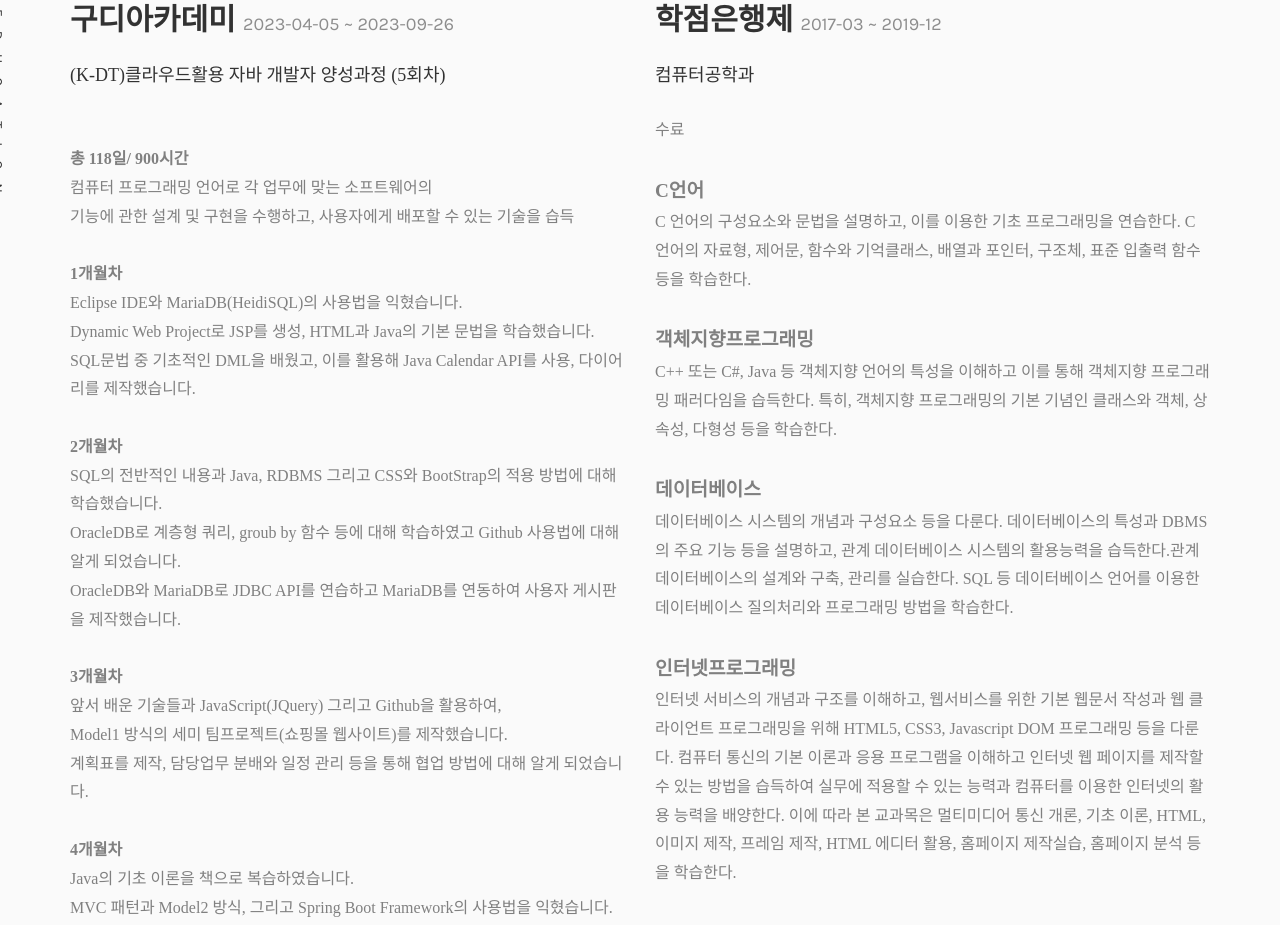
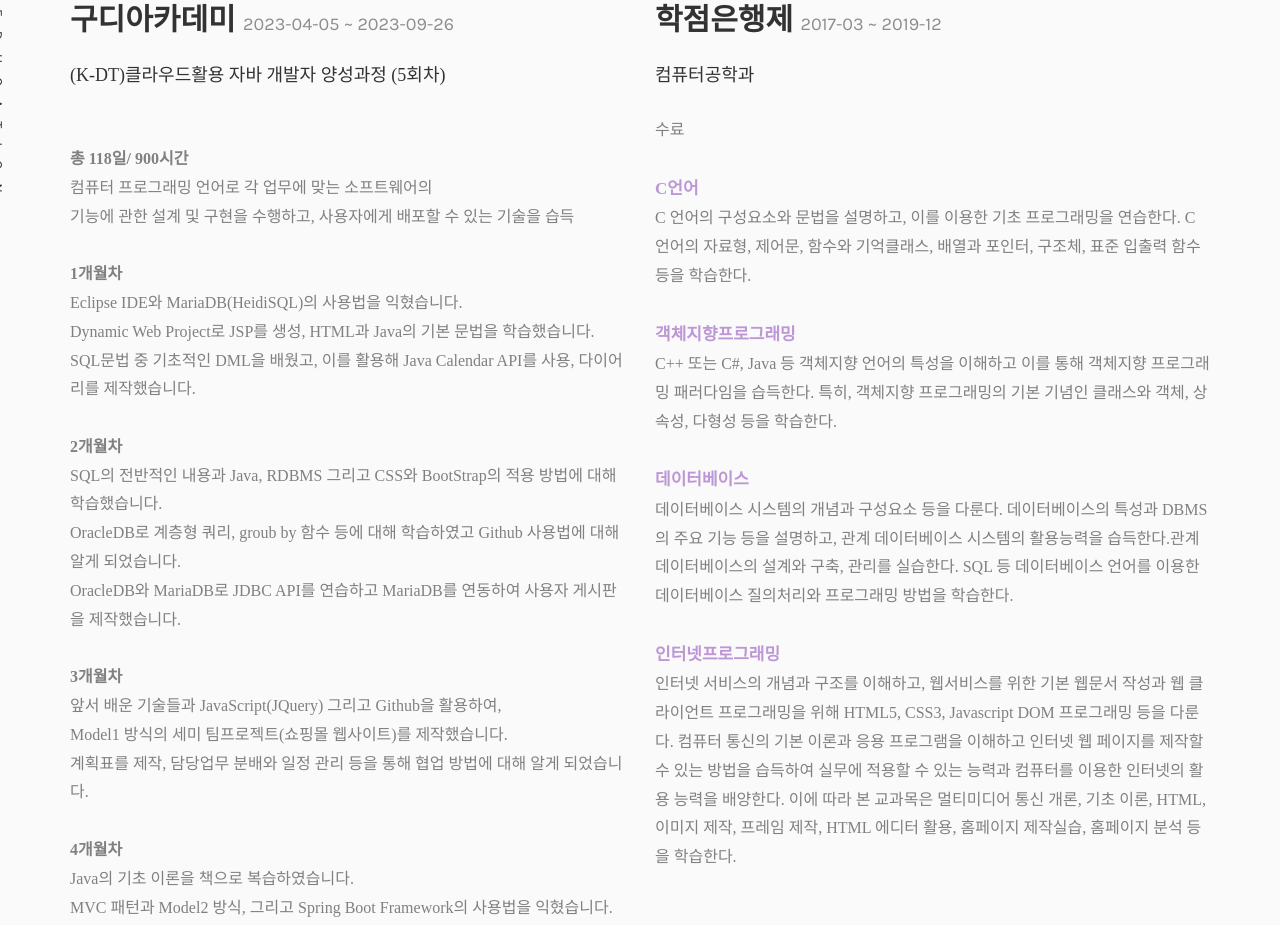
Before and after one commit to JaesungLee01/JaesungLee01.github.io, a plain HTML site: page index.html in a window 1280 px wide. Shown: the part 1323-2248 px from the top of the page. Drawn offline with nearby package versions, Linux system fonts and the light colour scheme; a script that the page names is missing; a web font is replaced by a local one.

Commit message:
스타일 수정

```diff
--- a/index.html
+++ b/index.html
@@ -218,16 +218,16 @@
 											<p>
 												수료<br>
 												<br>
-												<strong  style="font-size: 120%">C언어</strong><br>
+												<strong class="s-title">C언어</strong><br>
 												C 언어의 구성요소와 문법을 설명하고, 이를 이용한 기초 프로그래밍을 연습한다. C 언어의 자료형, 제어문, 함수와 기억클래스, 배열과 포인터, 구조체, 표준 입출력 함수 등을 학습한다.<br>
 												<br>
-												<strong  style="font-size: 120%">객체지향프로그래밍</strong><br>
+												<strong class="s-title">객체지향프로그래밍</strong><br>
 												C++ 또는 C#, Java 등 객체지향 언어의 특성을 이해하고 이를 통해 객체지향 프로그래밍 패러다임을 습득한다. 특히, 객체지향 프로그래밍의 기본 기념인 클래스와 객체, 상속성, 다형성 등을 학습한다.<br>
 												<br>
-												<strong  style="font-size: 120%">데이터베이스</strong><br>
+												<strong class="s-title">데이터베이스</strong><br>
 												데이터베이스 시스템의 개념과 구성요소 등을 다룬다. 데이터베이스의 특성과 DBMS의 주요 기능 등을 설명하고, 관계 데이터베이스 시스템의 활용능력을 습득한다.관계 데이터베이스의 설계와 구축, 관리를 실습한다. SQL 등 데이터베이스 언어를 이용한 데이터베이스 질의처리와 프로그래밍 방법을 학습한다.<br>
 												<br>
-												<strong  style="font-size: 120%">인터넷프로그래밍</strong><br>
+												<strong class="s-title">인터넷프로그래밍</strong><br>
 												인터넷 서비스의 개념과 구조를 이해하고, 웹서비스를 위한 기본 웹문서 작성과 웹 클라이언트 프로그래밍을 위해 HTML5, CSS3, Javascript DOM 프로그래밍 등을 다룬다. 컴퓨터 통신의 기본 이론과 응용 프로그램을 이해하고 인터넷 웹 페이지를 제작할 수 있는 방법을 습득하여 실무에 적용할 수 있는 능력과 컴퓨터를 이용한 인터넷의 활용 능력을 배양한다. 이에 따라 본 교과목은 멀티미디어 통신 개론, 기초 이론, HTML, 이미지 제작, 프레임 제작, HTML 에디터 활용, 홈페이지 제작실습, 홈페이지 분석 등을 학습한다.<br>
 											</p>
 										</div>
```
